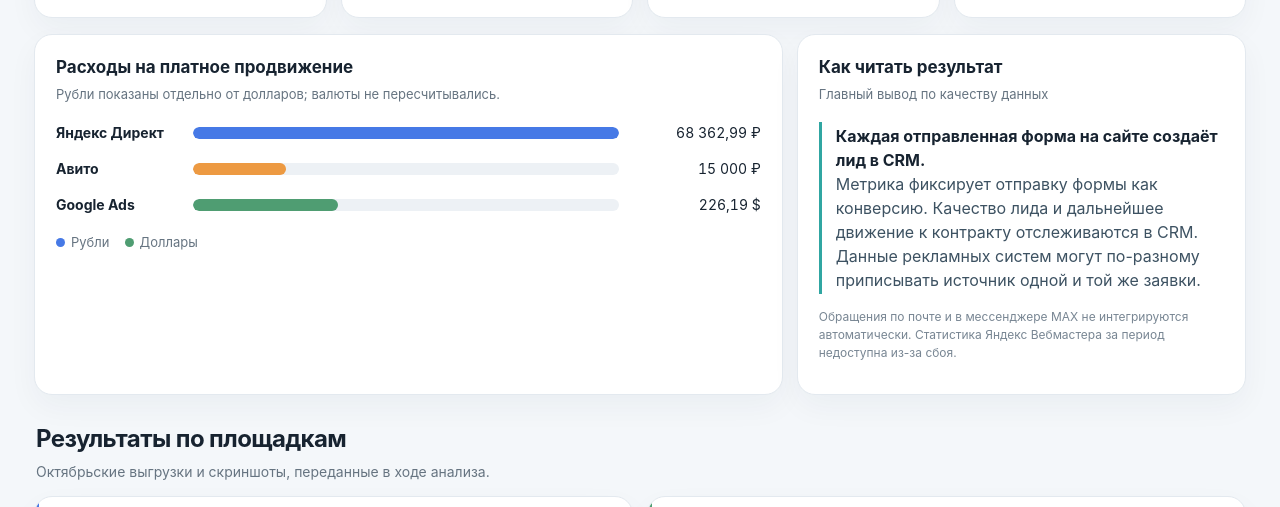
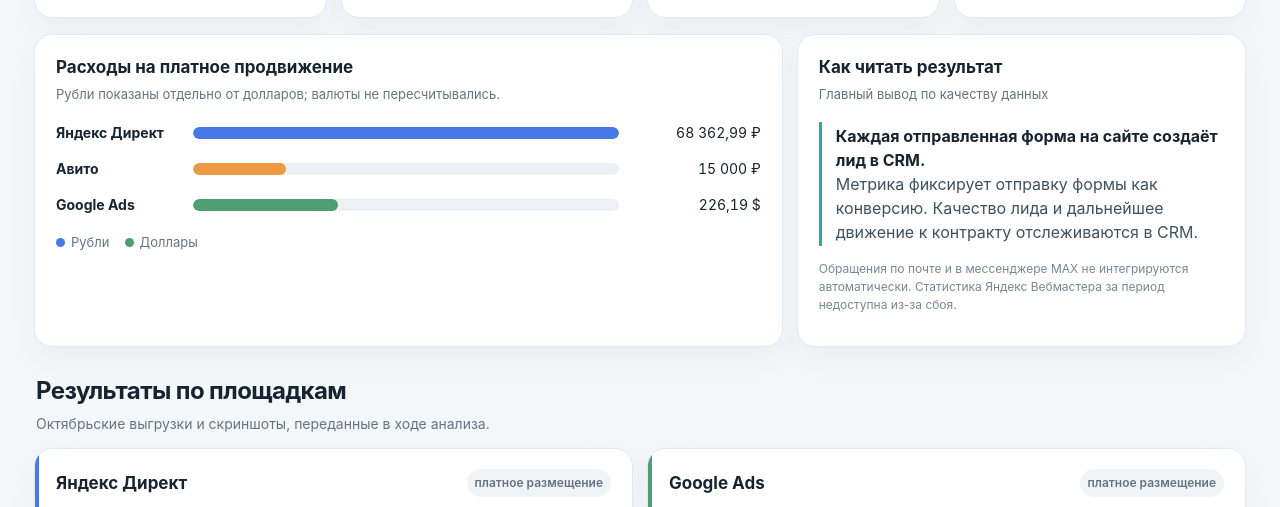
Before and after one commit to meredin0109/marketing-october-2026, a plain HTML site: page index.html in a window 1280 px wide. Shown: the part 593-1100 px from the top of the page. Drawn offline with Linux system fonts and the light colour scheme.

Commit message:
Убрать примечание об атрибуции источников

```diff
--- a/index.html
+++ b/index.html
@@ -24,7 +24,7 @@
 <div class="bar-row"><span class="bar-name">Авито</span><div class="track"><div class="fill" style="width:21.9%;background:var(--orange)"></div></div><span class="bar-value">15 000 ₽</span></div>
 <div class="bar-row"><span class="bar-name">Google Ads</span><div class="track"><div class="fill" style="width:34%;background:var(--green)"></div></div><span class="bar-value">226,19 $</span></div>
 </div><div class="legend"><span><i class="dot" style="background:var(--blue)"></i>Рубли</span><span><i class="dot" style="background:var(--green)"></i>Доллары</span></div></article>
-<article class="card"><h3>Как читать результат</h3><p class="sub">Главный вывод по качеству данных</p><div class="callout"><strong>Каждая отправленная форма на сайте создаёт лид в CRM.</strong><br>Метрика фиксирует отправку формы как конверсию. Качество лида и дальнейшее движение к контракту отслеживаются в CRM. Данные рекламных систем могут по-разному приписывать источник одной и той же заявки.</div><p class="source-note">Обращения по почте и в мессенджере MAX не интегрируются автоматически. Статистика Яндекс Вебмастера за период недоступна из-за сбоя.</p></article></section>
+<article class="card"><h3>Как читать результат</h3><p class="sub">Главный вывод по качеству данных</p><div class="callout"><strong>Каждая отправленная форма на сайте создаёт лид в CRM.</strong><br>Метрика фиксирует отправку формы как конверсию. Качество лида и дальнейшее движение к контракту отслеживаются в CRM.</div><p class="source-note">Обращения по почте и в мессенджере MAX не интегрируются автоматически. Статистика Яндекс Вебмастера за период недоступна из-за сбоя.</p></article></section>
 <section class="section" id="platforms"><div class="section-head"><div><h2>Результаты по площадкам</h2><p>Октябрьские выгрузки и скриншоты, переданные в ходе анализа.</p></div></div><div class="grid platforms">
 <article class="card platform" style="--accent:var(--blue)"><h3>Яндекс Директ <small>платное размещение</small></h3><div class="metric-row"><div class="metric"><b>106 393</b><span>показа</span></div><div class="metric"><b>8 098</b><span>кликов · CTR 7,61%</span></div><div class="metric"><b>8</b><span>конверсий · CPA 8 545 ₽</span></div></div><p>Расход — <strong>68 362,99 ₽</strong>. В отчёте Яндекс Директа указано 8 конверсий по цели «Страница спасибо».</p><div class="notice" style="margin:10px 0"><strong>Есть расхождение с Метрикой:</strong> всего по сайту она зафиксировала 17 конверсий, из них 12 отнесла к Яндекс Директу. В рекламном кабинете указано 8. В отчётах выбраны разные модели атрибуции: автоматическая в Директе и последний значимый переход в Метрике. Поэтому эти числа пока не совпадают и требуют отдельной сверки.</div><ul><li>Семейные аттракционы: 4 конверсии, CPA 3 657,81 ₽.</li><li>Производство фигур из стеклопластика: 3, CPA 6 002,19 ₽.</li><li>Экстремальные аттракционы: 1, CPA 19 540,32 ₽.</li></ul><span class="tag good">Есть измеренные конверсии; проверить качество заявок</span></article>
 <article class="card platform" style="--accent:var(--green)"><h3>Google Ads <small>платное размещение</small></h3><div class="metric-row two"><div class="metric"><b>68 384</b><span>показа</span></div><div class="metric"><b>3 375</b><span>кликов · CTR ≈4,94%</span></div></div><p>Расход — <strong>226,19 $</strong>. Из-за ограничений системы Google настроить отслеживание конверсий не представляется возможным. Поэтому данные о заявках на сайте и их источниках взяты из Яндекс Метрики; в этом блоке приведена статистика рекламного кабинета Google.</p><ul><li>В срезе сетей заметная доля кликов пришла из контекстно-медийной и межсетевой кампаний; качество трафика нужно оценивать по заявкам.</li><li>В выгрузке поисковых запросов: 49 кликов, 425 показов и 57,38 $ расходов.</li></ul><span class="tag warn">Конверсии анализируются по Яндекс Метрике</span></article>
```
